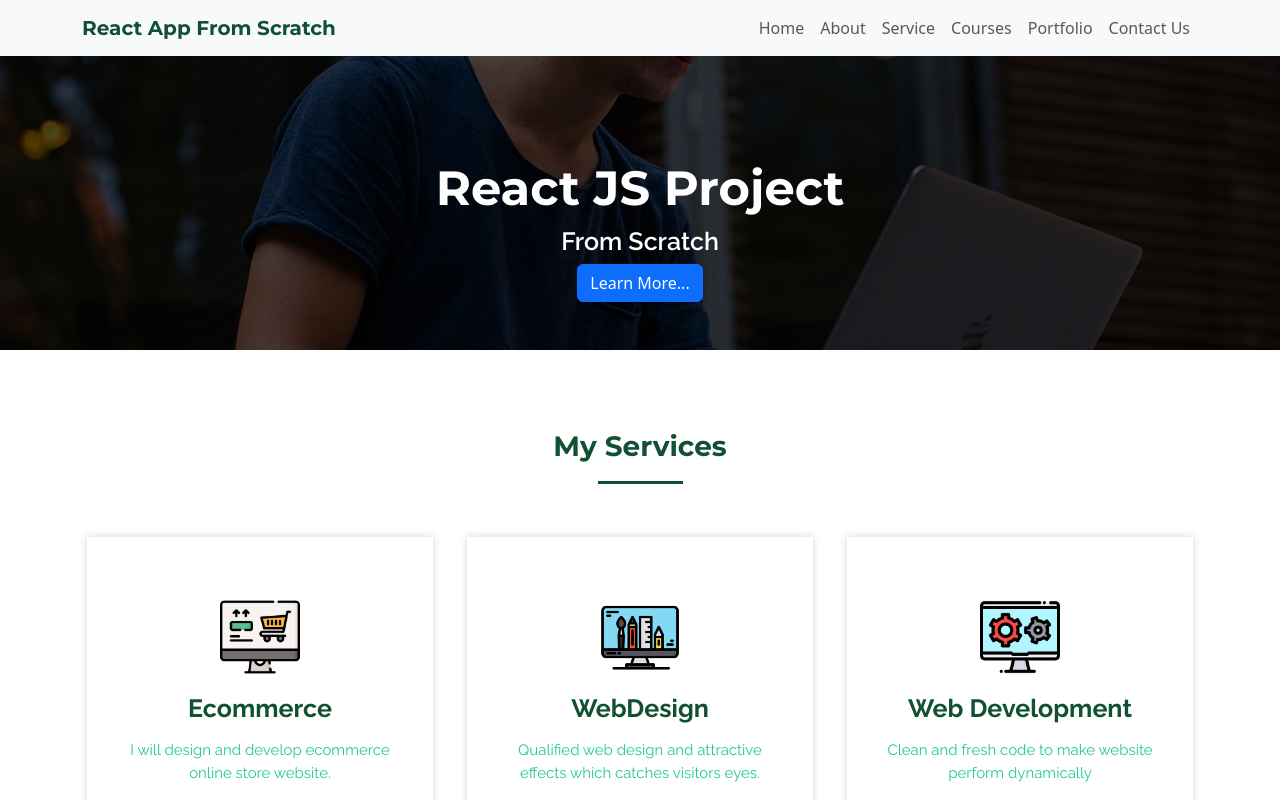
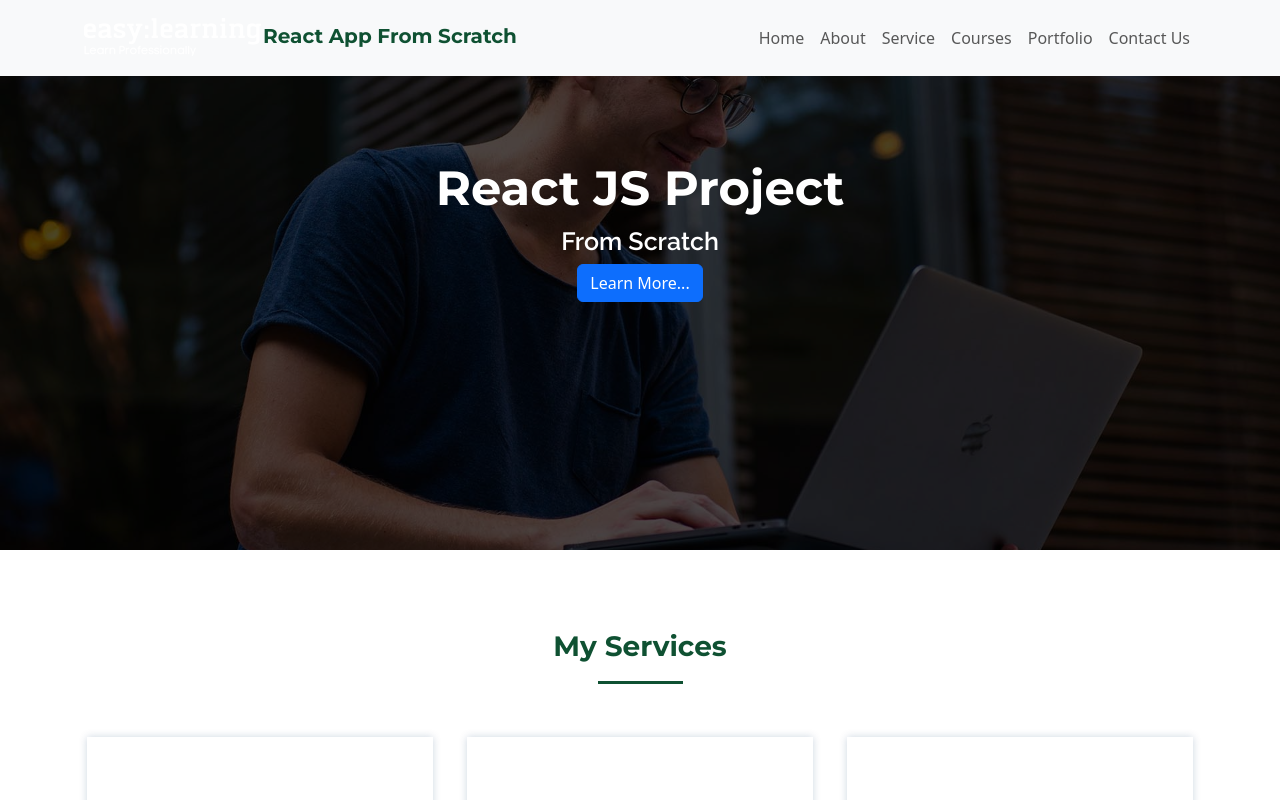
Before and after one commit to Ashraful05/react_js_template_from_scratch, a React (Create React App) app: page / in a window 1280 px wide. Shown: the top 800 px of the page. Built offline with nearby package versions, Linux system fonts and the light colour scheme.

Commit message:
navigation_component_module_part_3_completed_with_navbar_image_color_change_on_scroll

```diff
--- a/src/asset/css/custom.css
+++ b/src/asset/css/custom.css
@@ -1,6 +1,6 @@
 .topFixedBanner{
     background-image: url("../image/banner.jpg");
-    min-height: 350px;
+    min-height: 550px;
     background-attachment: fixed;
     background-position: center;
     background-repeat: no-repeat;
@@ -9,7 +9,7 @@
 }
 .topBannerOverlay{
     position: absolute;
-    min-height: 350px;
+    min-height: 550px;
     width: 100%;
     background: rgb(0,0,0,0.7);
 }
--- a/src/components/TopNavigation/TopNavigation.jsx
+++ b/src/components/TopNavigation/TopNavigation.jsx
@@ -1,17 +1,22 @@
 import React, {Component, Fragment} from "react";
 import {Container, Nav, Navbar, NavDropdown} from "react-bootstrap";
+import whiteLogo from '../../asset/image/logo_white.png';
+import blackLogo from '../../asset/image/logo_black.png';
 
 export default class TopNavigation extends Component{
 
     constructor() {
         super();
-        this.state={navBarTitle:'navTitle'}
+        this.state={
+            navBarTitle:'navTitle',
+            navBarLogo:[whiteLogo],
+        }
     }
     onScroll=()=>{
         if(window.scrollY>100){
-            this.setState({navBarTitle: 'navTitleScroll'})
+            this.setState({navBarTitle: 'navTitleScroll',navBarLogo:[blackLogo]})
         }else if(window.scrollY<100){
-            this.setState({navBarTitle:'navTitleScroll'})
+            this.setState({navBarTitle:'navTitleScroll',navBarLogo:[whiteLogo]})
         }
     }
     componentDidMount() {
@@ -23,7 +28,7 @@ export default class TopNavigation extends Component{
             <Fragment>
                 <Navbar collapseOnSelect fixed={'top'} expand="lg" className="bg-body-tertiary">
                     <Container>
-                        <Navbar.Brand href="#home" className={this.state.navBarTitle}>React App From Scratch</Navbar.Brand>
+                        <Navbar.Brand href="#home" className={this.state.navBarTitle}><img src={this.state.navBarLogo} alt=""/>React App From Scratch</Navbar.Brand>
                         <Navbar.Toggle aria-controls="responsive-navbar-nav" />
                         <Navbar.Collapse id="responsive-navbar-nav">
                             <Nav className="me-auto">
```
